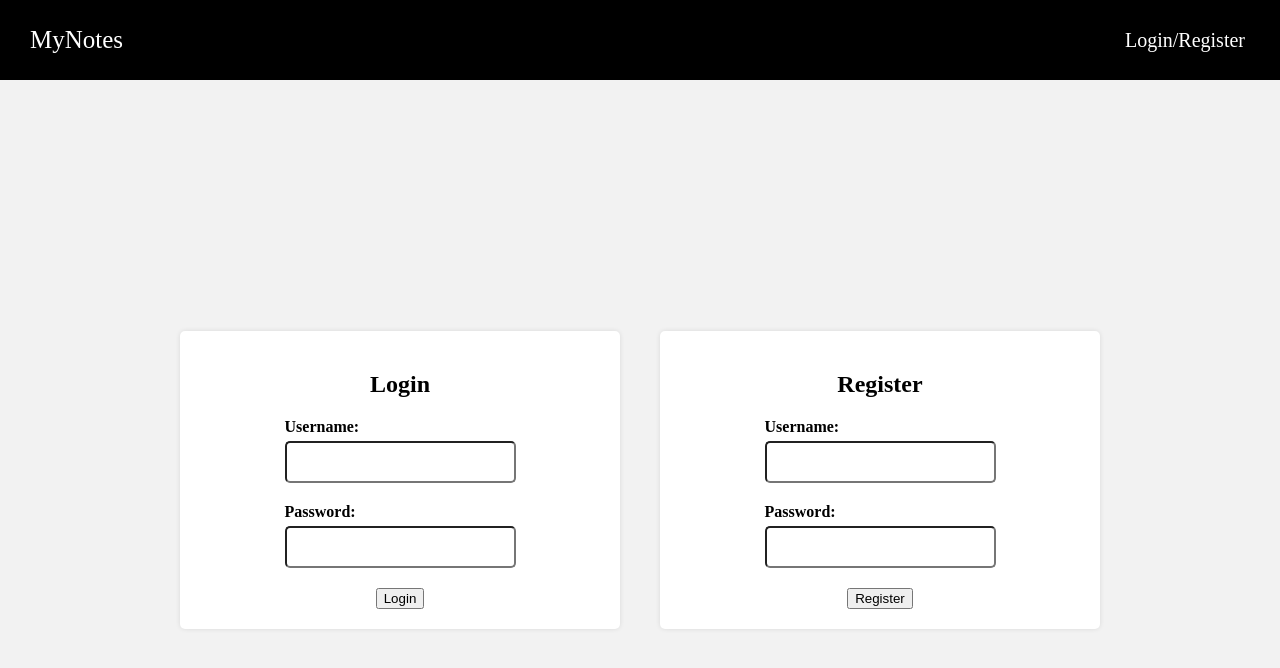
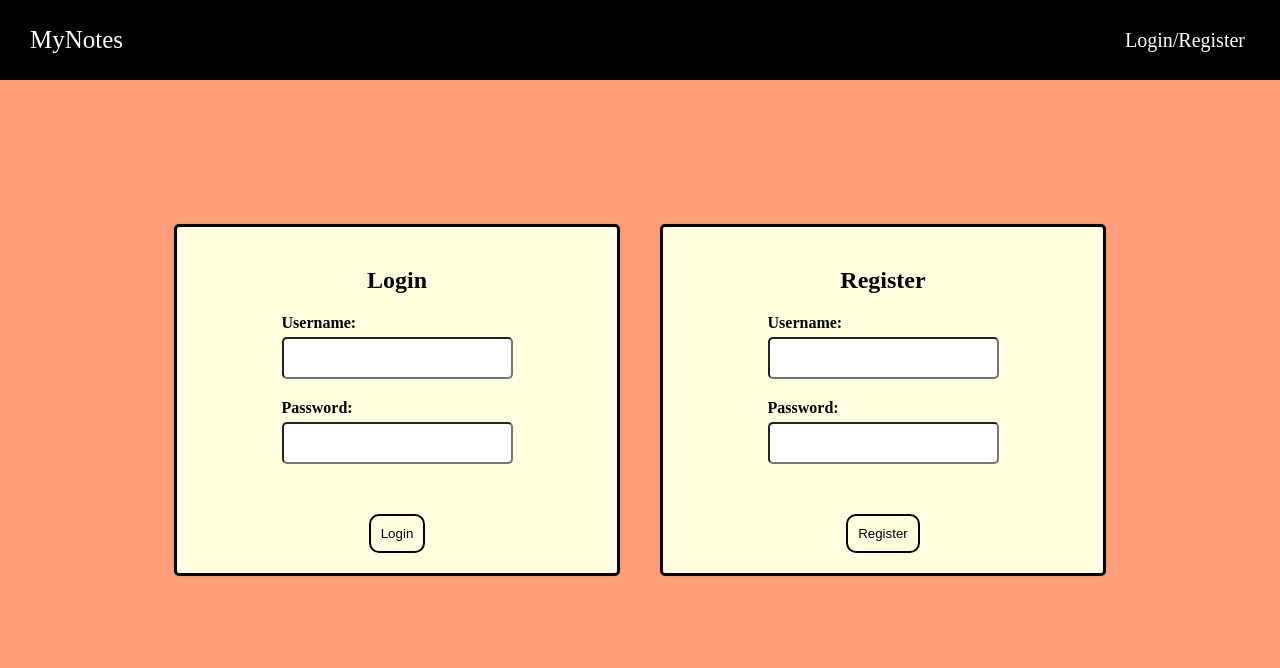
Before and after one commit to bgt1717/notesapp, a React (Vite) app in the folder web/: page /auth in a window 1280 px wide. Shown: the top 668 px of the page. Built offline with nearby package versions, Linux system fonts and the light colour scheme.

Commit message:
Login style page update

```diff
--- a/web/src/App.css
+++ b/web/src/App.css
@@ -17,8 +17,8 @@ body {
   display: flex;
   justify-content: center;
   align-items: center;
-  height: 100vh;
-  background-color: #f2f2f2;
+  height: 80vh;
+  background-color: lightsalmon;
 }
 
 .auth-container {
@@ -27,16 +27,18 @@ body {
   justify-content: center;
   align-items: center;
   padding: 20px;
-  background-color: white;
+  background-color: lightyellow;
   border-radius: 5px;
   box-shadow: 0 0 5px rgba(0, 0, 0, 0.1);
   margin: 20px;
   width: 400px;
+  border-style: solid;
 }
 form {
   display: flex;
   flex-direction: column;
   align-items: center;
+
 }
 
 .form-group {
--- a/web/src/pages/auth.jsx
+++ b/web/src/pages/auth.jsx
@@ -109,7 +109,7 @@ const Form = ({ username, setUsername, password, setPassword, label, onSubmit })
             onChange={(event) => setPassword(event.target.value)}
           />
         </div>
-        <button type="submit"> {label}</button>
+        <button className="YellowButton" type="submit"> {label}</button>
       </form>
     </div>
   );
```
